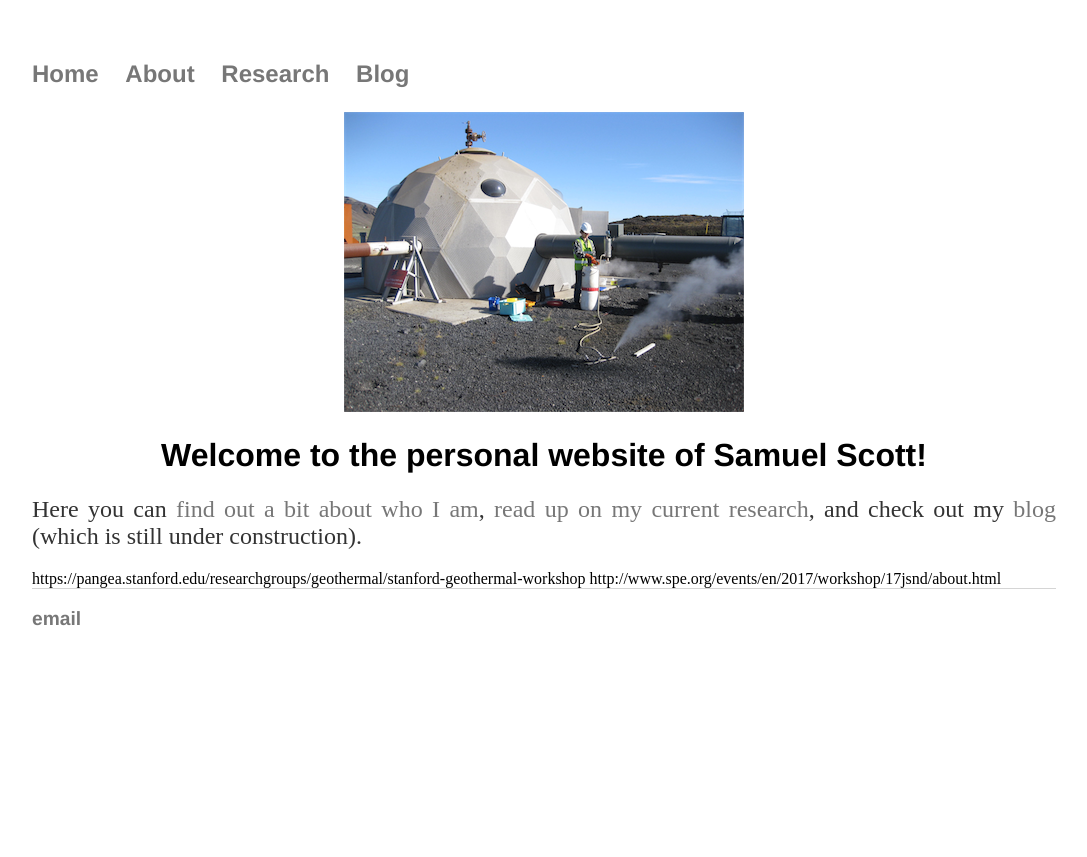
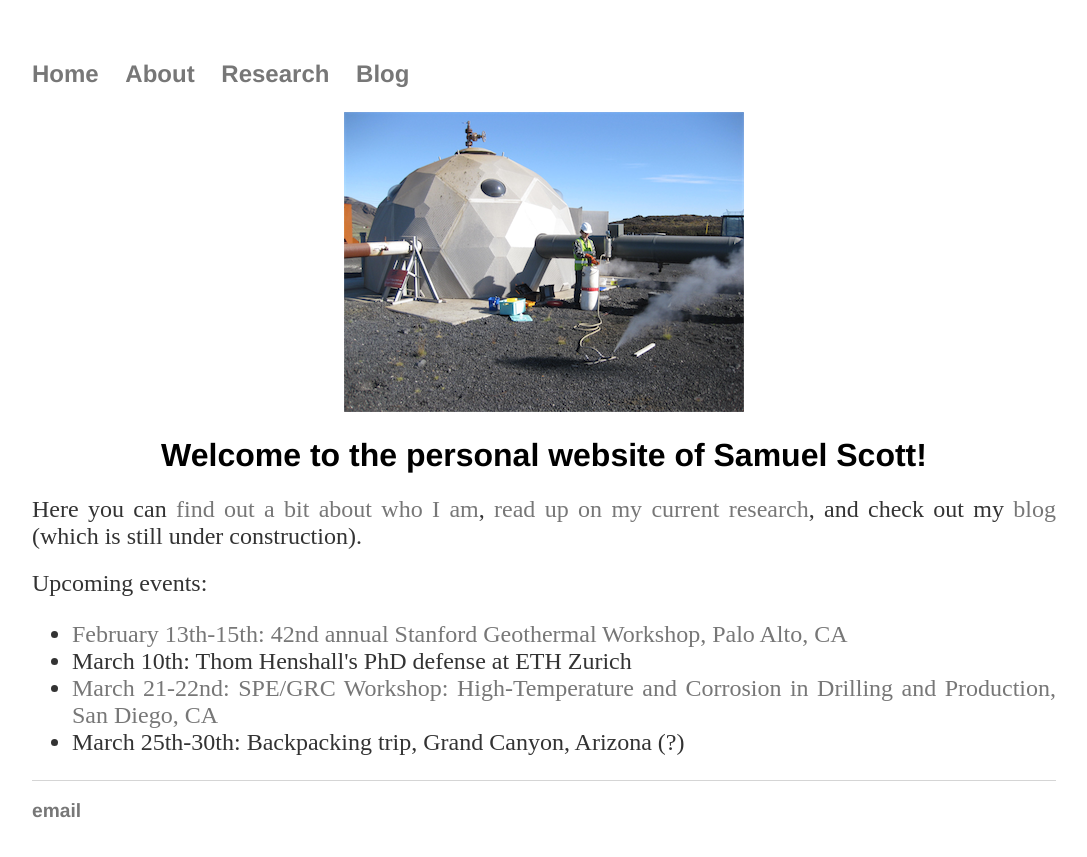
Before and after one commit to two-phaseflow/two-phaseflow.github.io, a Jekyll site: the page built from index.html, in a window 1280 px wide. Shown: the top 857 px of the page, without its empty margins (96-1183 px from the left). Built offline with Jekyll 4.4.1, drawn with Linux system fonts in a browser that asks for light colours.

Commit message:
Update index.html

```diff
--- a/index.html
+++ b/index.html
@@ -10,7 +10,13 @@ title: Samuel Scott's personal website
 	<h2>Here you can <a href="/about">find out a bit about who I am</a>, <a href="/research">read up on my current research</a>, and check
 		out my <a href="/blog">blog</a> (which is still under construction). </h2>
 
-	https://pangea.stanford.edu/researchgroups/geothermal/stanford-geothermal-workshop
-	http://www.spe.org/events/en/2017/workshop/17jsnd/about.html
+<h2> Upcoming events:
+<ul>
+<li><a href="https://pangea.stanford.edu/researchgroups/geothermal/stanford-geothermal-workshop">February 13th-15th: 42nd annual Stanford Geothermal Workshop, Palo Alto, CA</a></li>
+  <li>March 10th: Thom Henshall's PhD defense at ETH Zurich</li>
+  <li><a href="http://www.spe.org/events/en/2017/workshop/17jsnd/about.html">March 21-22nd: SPE/GRC Workshop: High-Temperature and Corrosion in Drilling and Production, San Diego, CA</a></li>
+  <li>March 25th-30th: Backpacking trip, Grand Canyon, Arizona (?)</a></li>
+</ul>
+</h2>
 
 </div><!-- /.blurb -->
```
